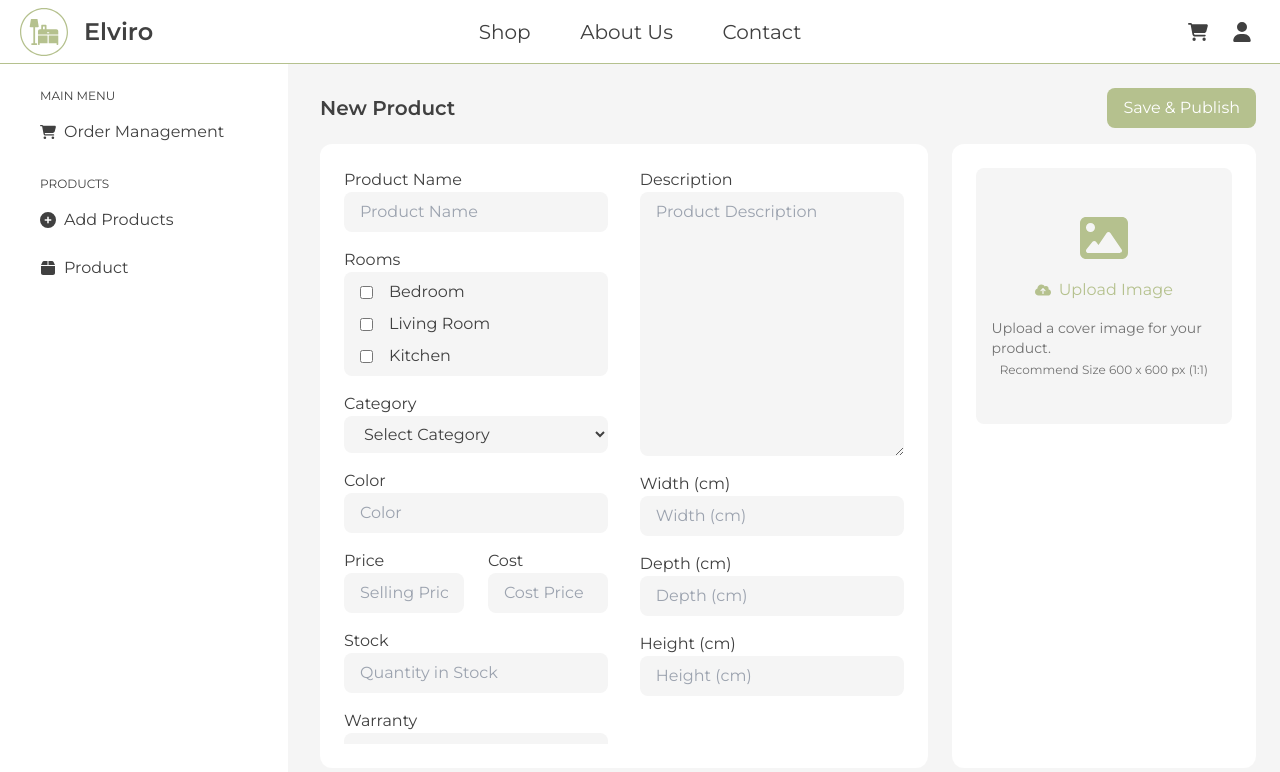
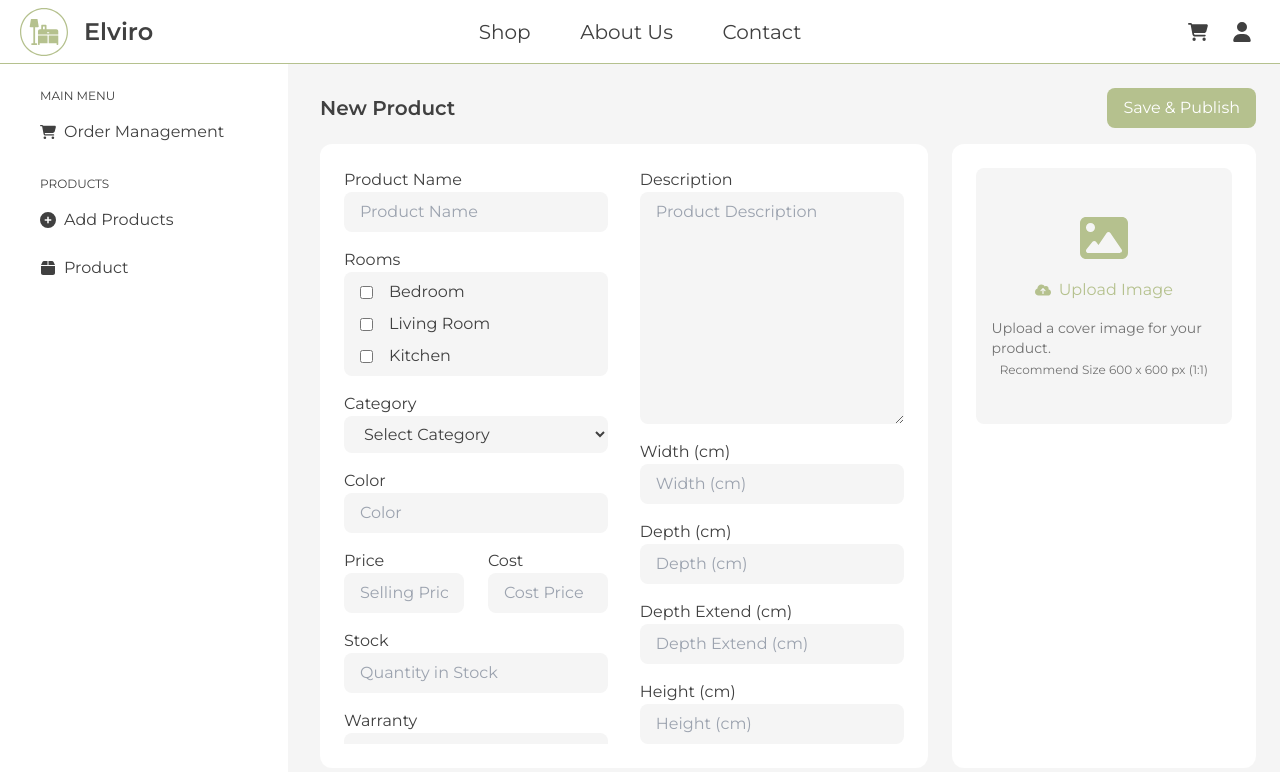
Before and after one commit to jsd7-group3-the-immortal-elf/elviro-frontend, a React (Vite) app: page /dashboard/product/add-product in a window 1280 px wide. Shown: the top 772 px of the page. Built offline with nearby package versions, Linux system fonts and the light colour scheme; no server answers.

Commit message:
add depthExtend

```diff
--- a/src/pages/dashboard/DashProductAddPage.jsx
+++ b/src/pages/dashboard/DashProductAddPage.jsx
@@ -62,7 +62,12 @@ export default function DashProductAddPage({ reload }) {
 
 	function handleChange(e) {
 		const { name, value } = e.target;
-		if (name == "width" || name == "depth" || name == "height") {
+		if (
+			name == "width" ||
+			name == "depth" ||
+			name == "depthExtend" ||
+			name == "height"
+		) {
 			setDimension((prev) => {
 				const newDimension = { ...prev, [name]: value };
 				setProduct((prev) => {
@@ -294,6 +299,20 @@ export default function DashProductAddPage({ reload }) {
 								/>
 							</label>
 							<label className="w-full">
+								Depth Extend (cm)
+								<input
+									type="number"
+									min={0}
+									step={0.01}
+									placeholder="Depth Extend (cm)"
+									name="depthExtend"
+									value={dimension.depthExtend}
+									onChange={handleChange}
+									required
+									className="dash-input w-full"
+								/>
+							</label>
+							<label className="w-full">
 								Height (cm)
 								<input
 									type="number"
```
